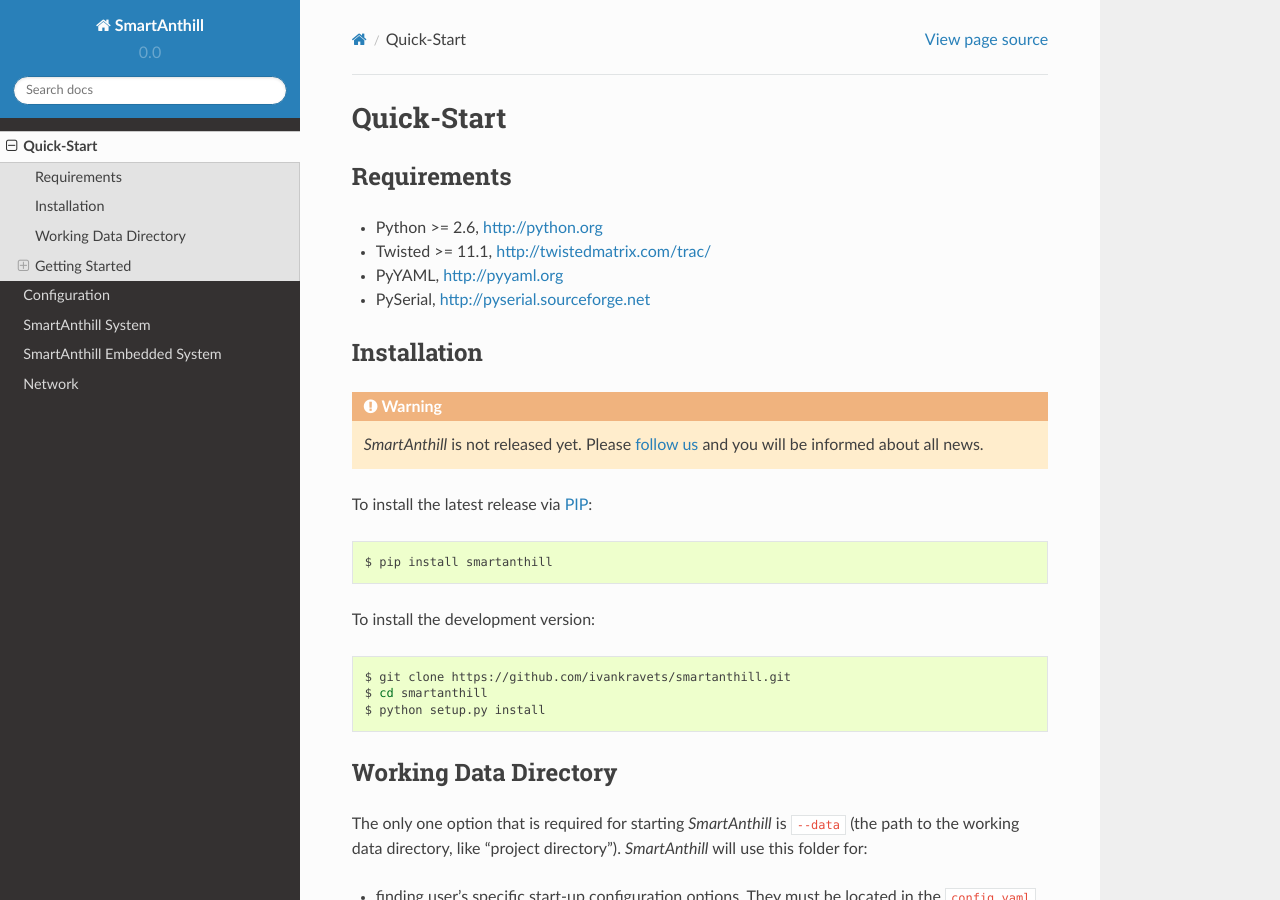
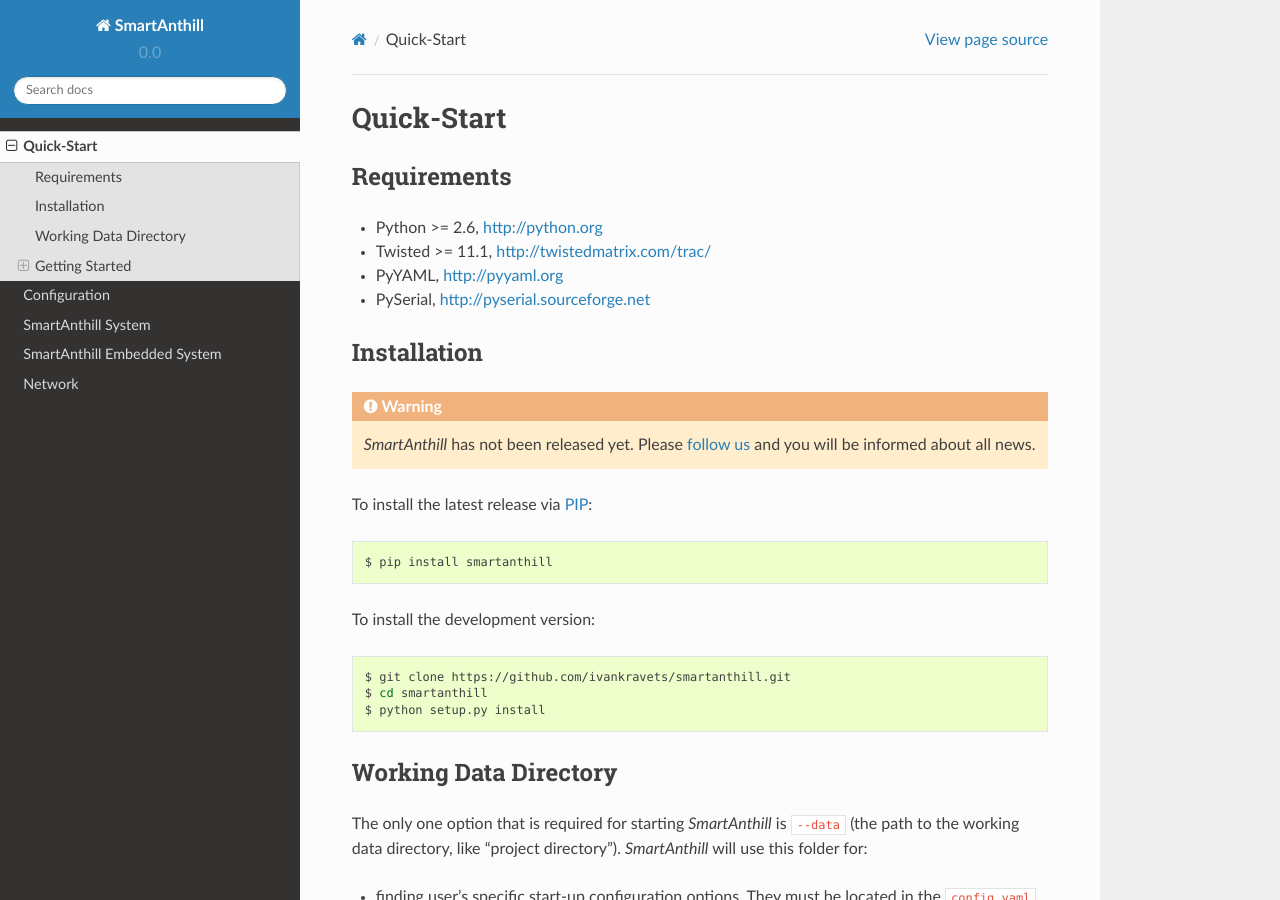
Before and after one commit to smartanthill/smartanthill1_0, a Sphinx documentation site: the page built from docs/installation/quickstart.rst, in a window 1280 px wide and 900 px high. Built offline with Sphinx 7.4.7 and the Read the Docs theme 2.0.0, drawn with Linux system fonts in a browser that asks for light colours.

Commit message:
Others minor fixes for Docs

```diff
--- a/README.rst
+++ b/README.rst
@@ -35,7 +35,7 @@
 All information about this project you can find on special
 `SmartAnthill Home Page <http://www.ikravets.com/smartanthill>`_.
 
-Here I will publish articles about *"How we can use SmartAnthill in our life""*.
+Here I will publish articles about *"How we can use SmartAnthill in our life"*.
 
 
 Documentation
--- a/docs/installation/quickstart.rst
+++ b/docs/installation/quickstart.rst
@@ -16,7 +16,7 @@
 ------------
 
 .. warning::
-    |SA| is not released yet. Please
+    |SA| has not been released yet. Please
     `follow us <http://www.ikravets.com/smartanthill>`_ and you will be
     informed about all news.
 
```
